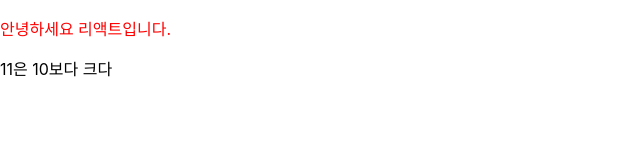
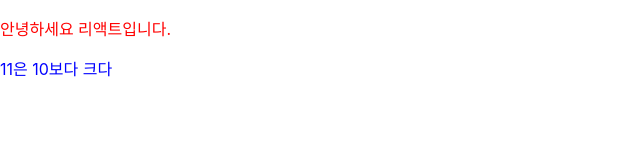
Before and after one commit to JellyKingdom/react-basic, a React (Create React App) app in the folder week-1/: page / in a window 1280 px wide. Shown: the top 160 px of the page, without its empty margins (0-640 px from the left). Built offline with nearby package versions, Linux system fonts and the light colour scheme.

Commit message:
feat: add style2

```diff
--- a/week-1/src/App.js
+++ b/week-1/src/App.js
@@ -3,13 +3,17 @@ import React from "react";
 function App() {
 
     const number = 11;
+
+    const pTagStyle = {
+      color: 'blue',
+    }
     return (
         <>
             <div className="test-class">
               <p style={{color:'red'}}>안녕하세요 리액트입니다.</p>
               {/* 주석을 사용하는 방법입니다. */}
               {/* 삼항연산자를 사용해볼게요! */}
-              <p>{number > 10 ? number + '은 10보다 크다' : number + '은 10보다 작다.'}</p>
+              <p style={pTagStyle}>{number > 10 ? number + '은 10보다 크다' : number + '은 10보다 작다.'}</p>
             </div>
         </>
     );
```
